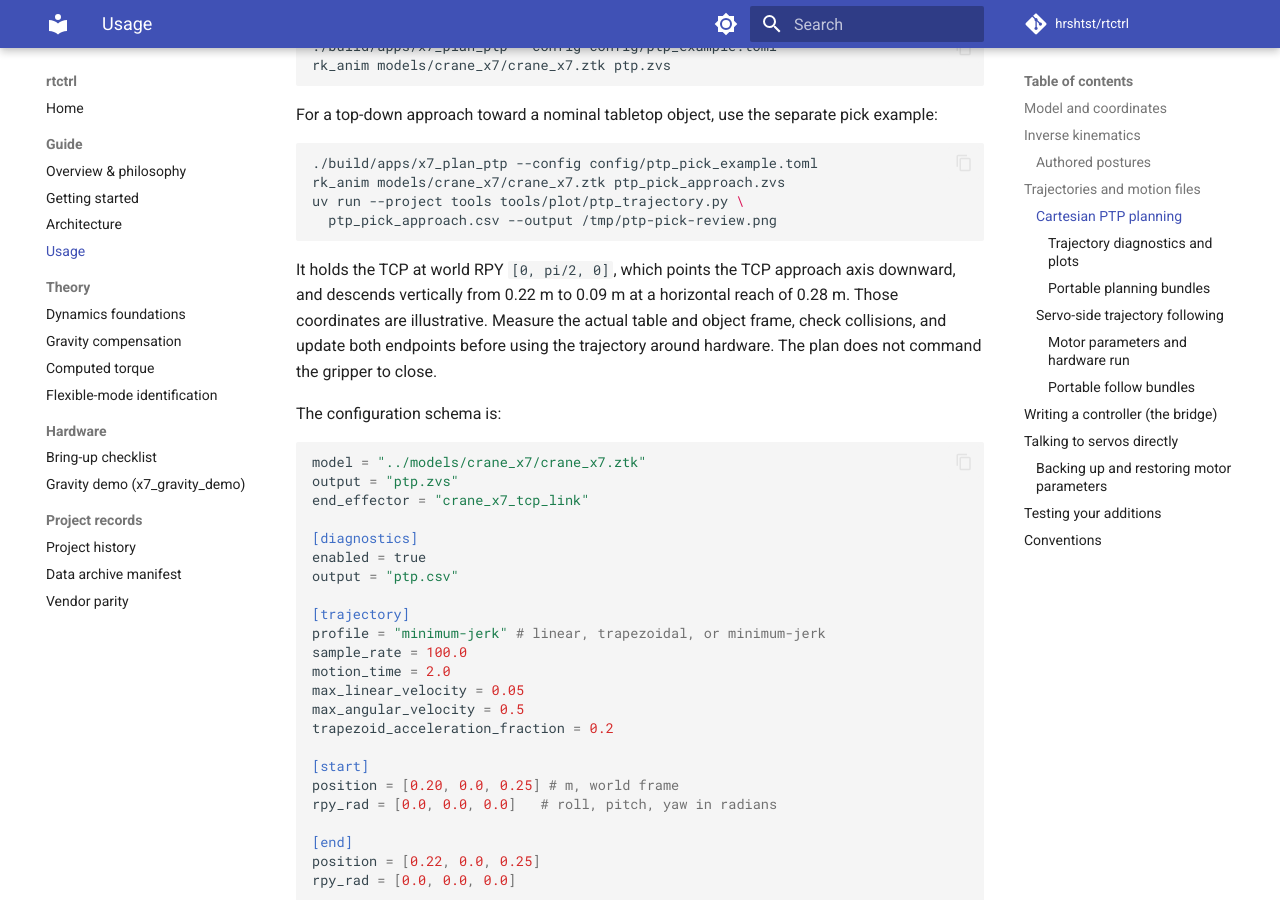
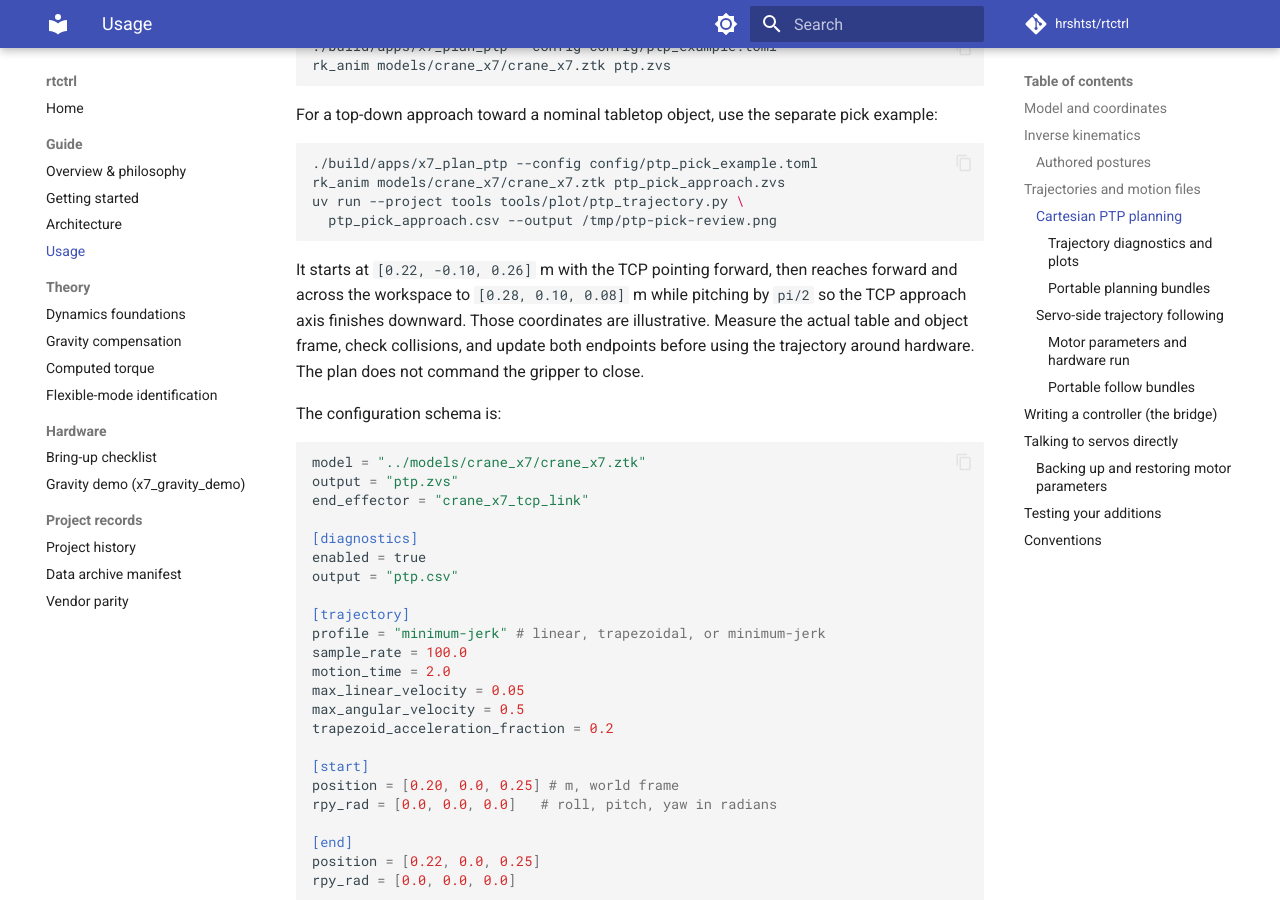
Before and after one commit to hrshtst/rtctrl, an MkDocs documentation site: the page built from docs/guide/usage.md, in a window 1280 px wide and 900 px high, scrolled down 2671 px. Built offline with MkDocs 1.6.1 and Material for MkDocs 9.7.7, drawn with Linux system fonts in a browser that asks for light colours; comment, search, counter and statistics services are not loaded.

Commit message:
docs(plan): align pick example with spatial motion

````diff
--- a/docs/guide/usage.md
+++ b/docs/guide/usage.md
@@ -147,11 +147,12 @@ uv run --project tools tools/plot/ptp_trajectory.py \
   ptp_pick_approach.csv --output /tmp/ptp-pick-review.png
 ```
 
-It holds the TCP at world RPY `[0, pi/2, 0]`, which points the TCP approach
-axis downward, and descends vertically from 0.22 m to 0.09 m at a horizontal
-reach of 0.28 m. Those coordinates are illustrative. Measure the actual table
-and object frame, check collisions, and update both endpoints before using the
-trajectory around hardware. The plan does not command the gripper to close.
+It starts at `[0.22, -0.10, 0.26]` m with the TCP pointing forward, then reaches
+forward and across the workspace to `[0.28, 0.10, 0.08]` m while pitching by
+`pi/2` so the TCP approach axis finishes downward. Those coordinates are
+illustrative. Measure the actual table and object frame, check collisions, and
+update both endpoints before using the trajectory around hardware. The plan
+does not command the gripper to close.
 
 The configuration schema is:
 
````
Also changed, not shown: 1 other file.
